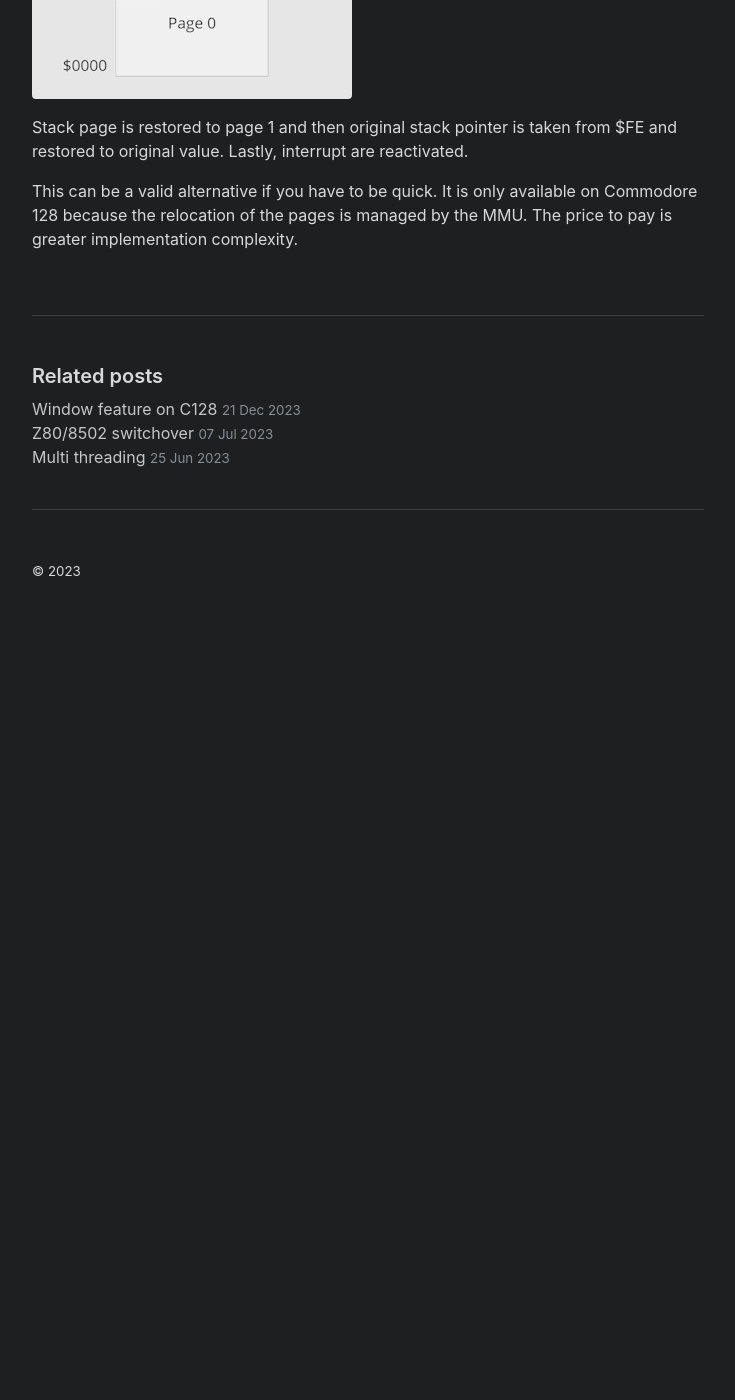
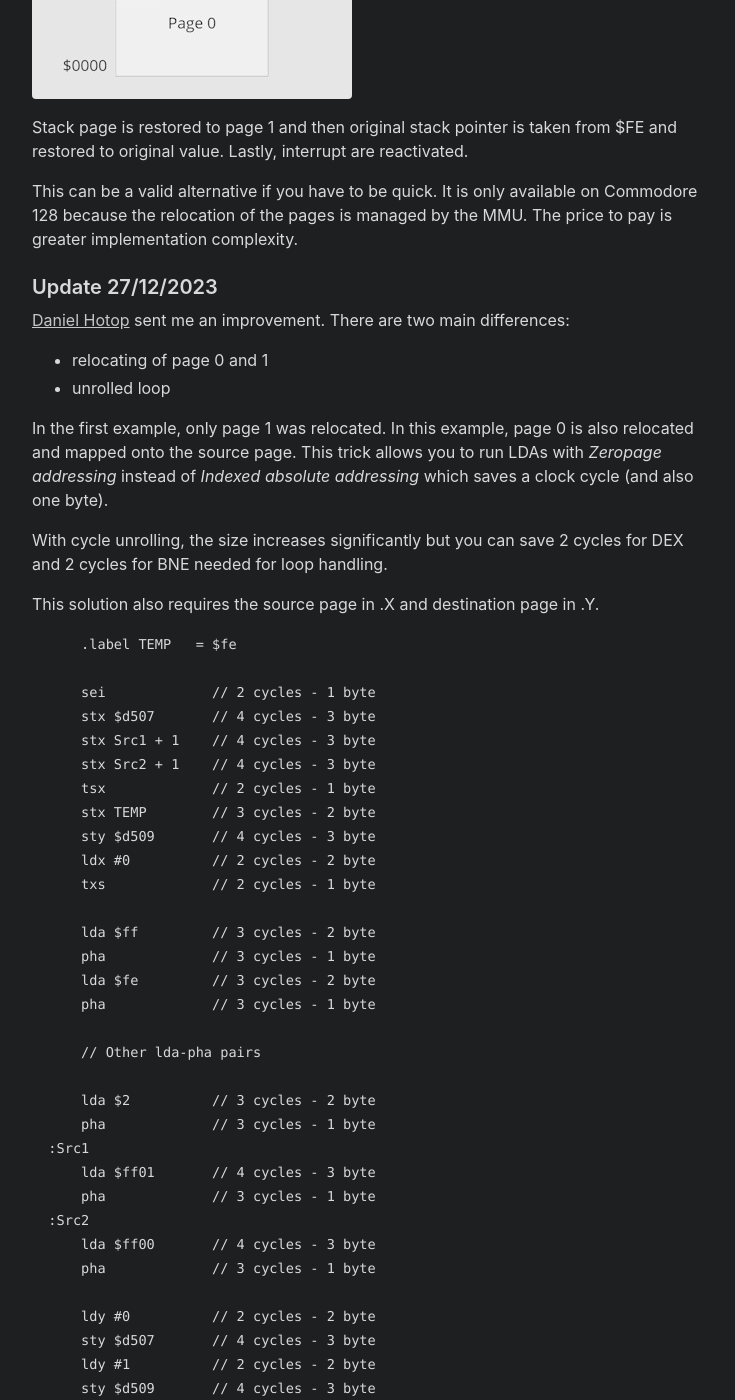
Before and after one commit to intoinside/intoinside.github.io, a Jekyll site: the page built from _posts/2023-12-26-memcopy-with-relocation.md, in a window 1280 px wide and 1400 px high, scrolled down 6158 px. Shown: the whole window, without its empty margins (272-1007 px from the left). Built offline with Jekyll 4.4.1, drawn with Linux system fonts in a browser that asks for light colours; before the commit the page ends 6788 px from its top, so only the background shows below that; some of the changed text lies outside the part shown.

Commit message:
Update to last post

````diff
--- a/_posts/2023-12-26-memcopy-with-relocation.md
+++ b/_posts/2023-12-26-memcopy-with-relocation.md
@@ -161,3 +161,64 @@ and restored to original value. Lastly, interrupt are reactivated.
 This can be a valid alternative if you have to be quick. It is only available on
 Commodore 128 because the relocation of the pages is managed by the MMU. The price
 to pay is greater implementation complexity.
+
+### Update 27/12/2023
+
+[Daniel Hotop](https://www.youtube.com/@oziphantom9465) sent me an improvement.
+There are two main differences:
+* relocating of page 0 and 1
+* unrolled loop
+
+In the first example, only page 1 was relocated. In this example, page 0 is also
+relocated and mapped onto the source page. This trick allows you to run LDAs with
+*Zeropage addressing* instead of *Indexed absolute addressing* which saves a
+clock cycle (and also one byte).
+
+With cycle unrolling, the size increases significantly but you can save 2 cycles for
+DEX and 2 cycles for BNE needed for loop handling.
+
+This solution also requires the source page in .X and destination page in .Y.
+
+``` Assembly
+      .label TEMP   = $fe
+
+      sei             // 2 cycles - 1 byte
+      stx $d507       // 4 cycles - 3 byte
+      stx Src1 + 1    // 4 cycles - 3 byte
+      stx Src2 + 1    // 4 cycles - 3 byte
+      tsx             // 2 cycles - 1 byte
+      stx TEMP        // 3 cycles - 2 byte
+      sty $d509       // 4 cycles - 3 byte
+      ldx #0          // 2 cycles - 2 byte
+      txs             // 2 cycles - 1 byte
+
+      lda $ff         // 3 cycles - 2 byte
+      pha             // 3 cycles - 1 byte
+      lda $fe         // 3 cycles - 2 byte
+      pha             // 3 cycles - 1 byte
+
+      // Other lda-pha pairs
+
+      lda $2          // 3 cycles - 2 byte
+      pha             // 3 cycles - 1 byte
+  :Src1
+      lda $ff01       // 4 cycles - 3 byte
+      pha             // 3 cycles - 1 byte
+  :Src2
+      lda $ff00       // 4 cycles - 3 byte
+      pha             // 3 cycles - 1 byte
+
+      ldy #0          // 2 cycles - 2 byte
+      sty $d507       // 4 cycles - 3 byte
+      ldy #1          // 2 cycles - 2 byte
+      sty $d509       // 4 cycles - 3 byte
+      ldx TEMP        // 3 cycles - 2 bytes
+      txs             // 2 cycles - 1 byte
+
+      cli             // 2 cycles - 1 byte
+      rts             // 6 cycles - 1 byte
+```
+
+Pure copy requires 1538 cycles, full subroutine requires 1590 cycles. The improvement
+compared to the single relocation solution is 44%. Subroutine size increased to
+804 bytes.
````
